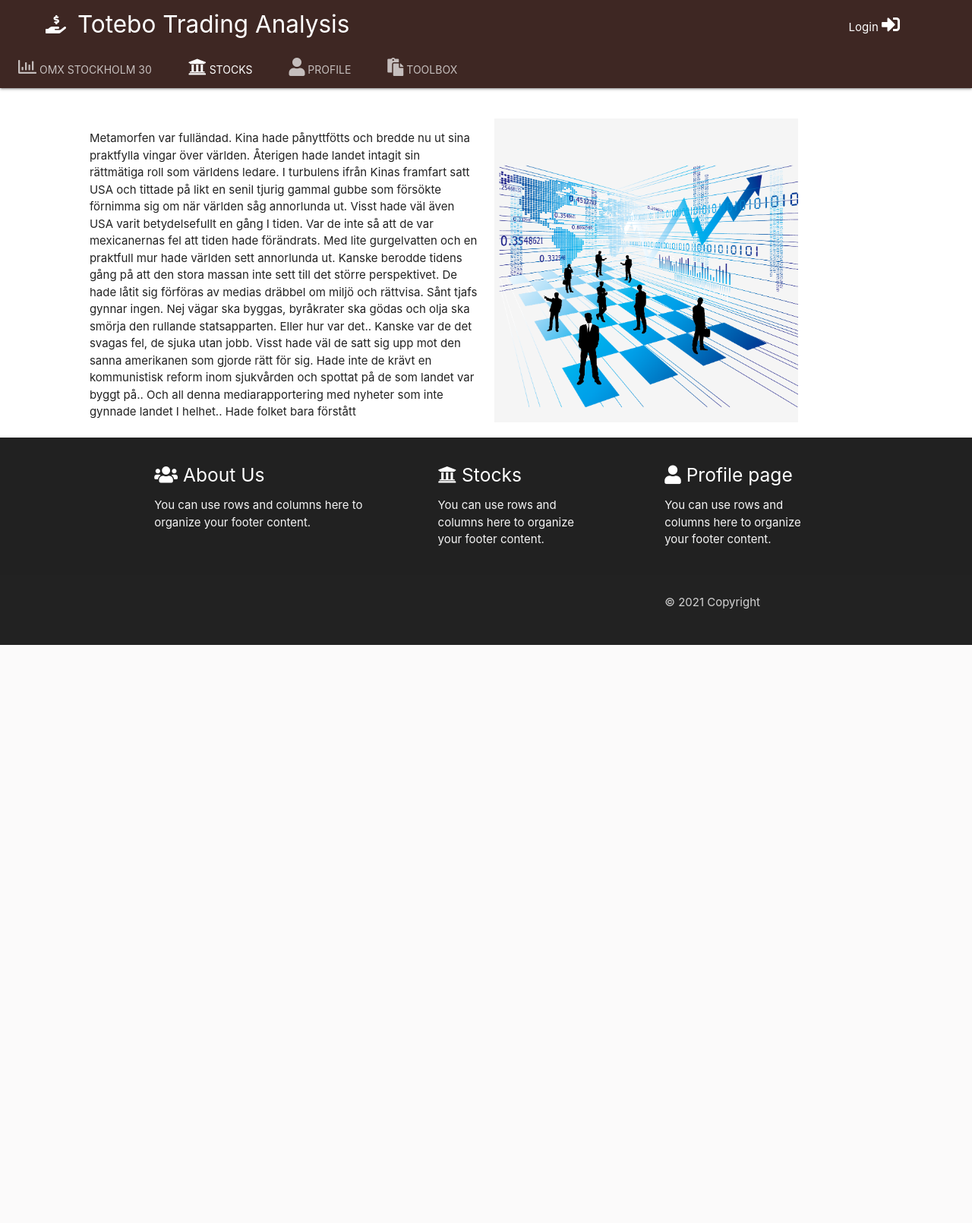
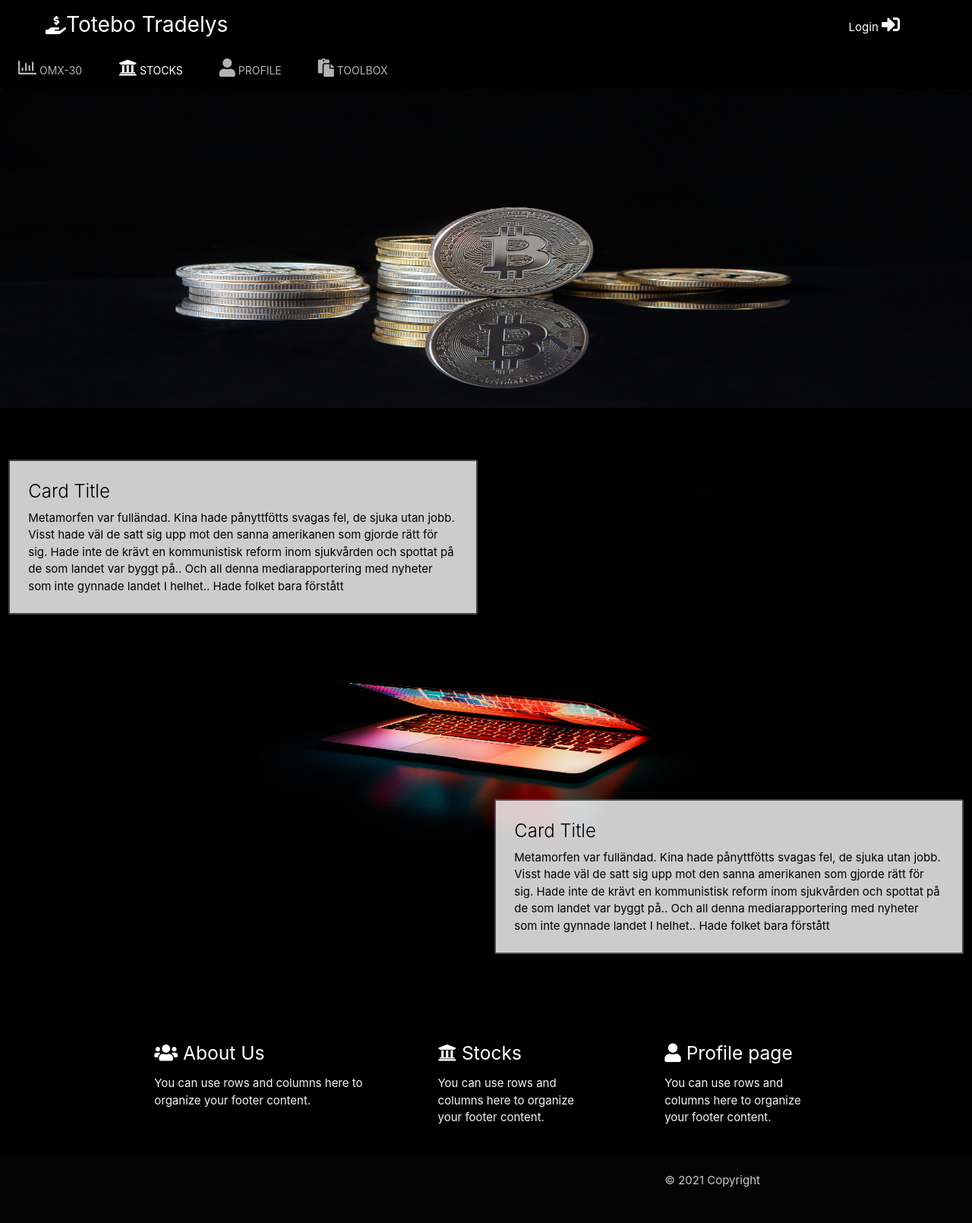
Before and after one commit to GurraT/Totebo-Trading, a Flask app: page / in a window 1280 px wide. Shown: the whole page at 76% size. Before the commit the page ends 849 px from the top, so only its background shows below. Run offline with Flask 2, Linux system fonts and the light colour scheme; some libraries are stand-ins or nearby versions.

Commit message:
Updated design in base.html, next step set the structure for underlying pages

```diff
--- a/static/css/style.css
+++ b/static/css/style.css
@@ -1,6 +1,6 @@
 
-
-.brand-logo{
+.logo{
+    font-size:28px;
     margin-left: 60px;
 }
 
@@ -8,18 +8,49 @@
     margin-right: 80px;
 }
 
+.heroimg{
+height: 420px;
+}
+
+.heroimg img{
+    height:100%;
+    width:100%;
+}
+
 
 #main{
-    height: 400px;
-    margin-bottom: 60px;
+    height:800px;
+    background-image: url("../img/pexels-junior-teixeira-2047905.jpg");
+    background-size: 600px 600px;
+    background-position: center;
+    background-repeat: no-repeat;
+
+}
+
+
+.card{
+    border:#545760 2px solid;
+    opacity: 80%;
 }
 .leftpanel{
-    margin-top: 40px;
+    margin-top: 60px;
 }
 
-.rightpanel img{
-    margin-top: 40px;
-    height: 400px;
-    width: 400px;
+.rightpanel{
+    margin-top: 200px;
+}
+
+
+@media screen and (max-width: 1000px) {
+
+
+.logo{
+    margin-left: 0px;
 
 }
+
+.login{
+    margin-right: 0px;
+}
+
+}
--- a/templates/base.html
+++ b/templates/base.html
@@ -8,45 +8,57 @@
     <link rel="stylesheet" href="{{url_for('static', filename='css/style.css')}}" />
         {% block styles %}
     {% endblock %}
-    <title>Totebo Trading Analysis</title>
+    <title>Totebo Tradelys
+    </title>
 </head>
 <body>
-  <header>
-  <nav class="nav-extended #3e2723 brown darken-4">
+  <header class="z-depth-5">
+  <nav class="nav-extended #000000 black">
     <div class="nav-wrapper">
-      <a href="#" class="brand-logo"><i class="fas fa-hand-holding-usd"></i>Totebo Trading Analysis</a>
-      <a href="#" data-target="mobile-demo" class="sidenav-trigger"><i class="material-icons">menu</i></a>
+      <a href="#" class="logo"><i class="fas fa-hand-holding-usd"></i>Totebo Tradelys</a>
       <ul id="nav-mobile" class="right">
         <li class="login"><a href="{{url_for('login')}}">Login <i class="fas fa-sign-in-alt"></i></a></li>
       </ul>
     </div>
     <div class="nav-content">
       <ul class="tabs tabs-transparent">
-        <li class="tab disabled"> <a href="{{url_for('omx')}}"> <i class="far fa-chart-bar"></i> OMX Stockholm 30</a></li>
+        <li class="tab disabled"> <a href="{{url_for('omx')}}"> <i class="far fa-chart-bar"></i> OMX-30</a></li>
         <li class="tab"><a class="active" href="{{url_for('stockmarket')}}"><i class="fas fa-university"></i> Stocks</a></li>
         <li class="tab"><a href="{{url_for('profile')}}"><i class="fas fa-user"></i> Profile</a></li>
         <li class="tab"><a href="{{url_for('toolbox')}}"><i class="fas fa-paste"></i> Toolbox</a></li>
       </ul>
     </div>
   </nav>
+  <div class = "heroimg s12 m12 l12">
+    <img src="static/img/pexels-ds-stories-7267492.jpg" alt="coin">
+  </div>
   </header>
-
-  <section id="main">
-      <div class="row">
-<div class="leftpanel col s12 m5 l5 offset-l1">
-<p>
-   Metamorfen var fulländad. Kina hade pånyttfötts och bredde nu ut sina praktfylla vingar över världen. Återigen hade landet intagit sin rättmätiga roll som världens ledare. I turbulens ifrån Kinas framfart satt USA och tittade på likt en senil tjurig gammal gubbe som försökte förnimma sig om när världen såg annorlunda ut. Visst hade väl även USA varit betydelsefullt en gång I tiden. Var de inte så att de var mexicanernas fel att tiden hade förändrats. Med lite gurgelvatten och en praktfull mur hade världen sett annorlunda ut. Kanske berodde tidens gång på att den stora massan inte sett till det större perspektivet. De hade låtit sig förföras av medias dräbbel om miljö och rättvisa. Sånt tjafs gynnar ingen. Nej vägar ska byggas, byråkrater ska gödas och olja ska smörja den rullande statsapparten. Eller hur var det.. Kanske var de det svagas fel, de sjuka utan jobb. Visst hade väl de satt sig upp mot den sanna amerikanen som gjorde rätt för sig. Hade inte de krävt en kommunistisk reform inom sjukvården och spottat på de som landet var byggt på.. Och all denna mediarapportering med nyheter som inte gynnade landet I helhet.. Hade folket bara förstått
-</p>
-</div>
-<div class="rightpanel col s12 m5 l5">
-<img class="#e0e0e0 grey lighten-4" src="static/img/klipartz.com(16).png" alt="marketplace">
-
-</div>
-</div>
+  <section id="main" class="#000000 black">
+  <div class="row">
+    <div class="col s12 m6 leftpanel">
+      <div class="card #ffffff white z-depth-4">
+        <div class="card-content black-text">
+          <span class="card-title">Card Title</span>
+          <p>Metamorfen var fulländad. Kina hade pånyttfötts svagas fel, de sjuka utan jobb. Visst hade väl de satt sig upp mot den sanna amerikanen som gjorde rätt för sig. Hade inte de krävt en kommunistisk reform inom sjukvården och spottat på de som landet var byggt på.. Och all denna mediarapportering med nyheter som inte gynnade landet I helhet.. Hade folket bara förstått</p>
+        </div>
+      </div>
+    </div>
+  </div>
+  <div class="row">
+    <div class="rightpanel col s12 m6 offset-m6">
+      <div class="card #ffffff white z-depth-4">
+        <div class="card-content black-text">
+          <span class="card-title">Card Title</span>
+          <p>Metamorfen var fulländad. Kina hade pånyttfötts svagas fel, de sjuka utan jobb. Visst hade väl de satt sig upp mot den sanna amerikanen som gjorde rätt för sig. Hade inte de krävt en kommunistisk reform inom sjukvården och spottat på de som landet var byggt på.. Och all denna mediarapportering med nyheter som inte gynnade landet I helhet.. Hade folket bara förstått</p>
+        </div>
+      </div>
+    </div>
+  </div>
 
   </section>
 
-          <footer class="page-footer #212121 grey darken-4">
+
+          <footer class="page-footer #000000 black z-depth-5">
           <div class="container ">
             <div class="row">
               <div class="col l4 s12">
```
Also changed, not shown: static/img/pexels-ds-stories-7267492.jpg (added), static/img/pexels-junior-teixeira-2047905.jpg (added).
